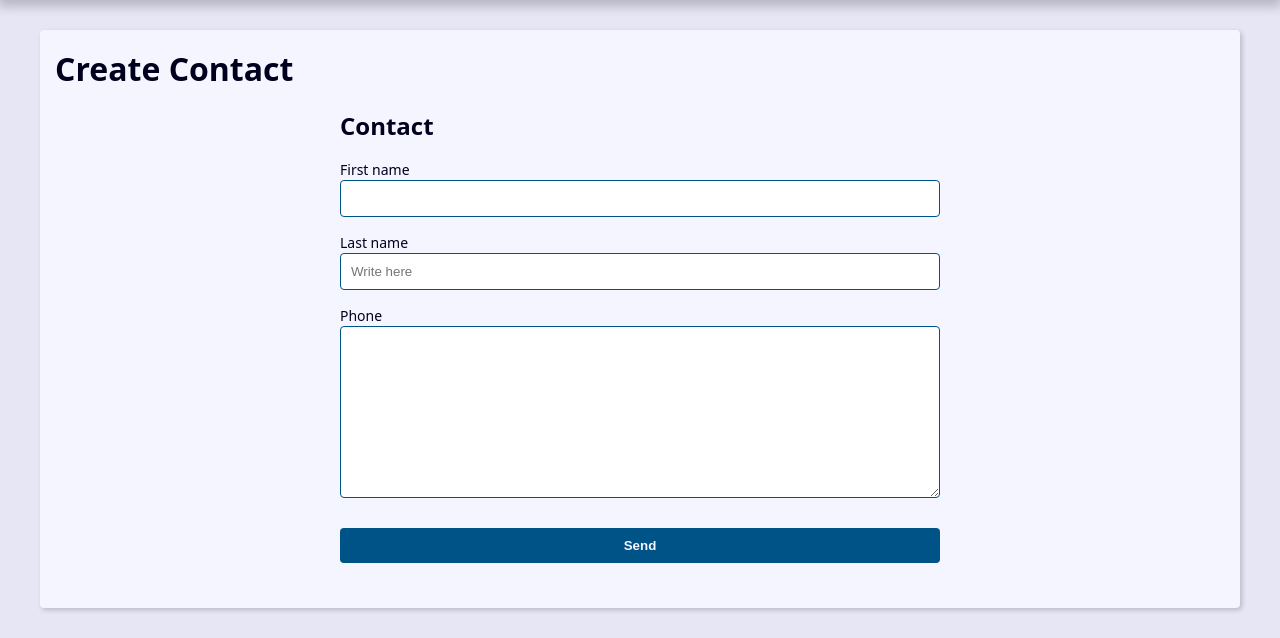
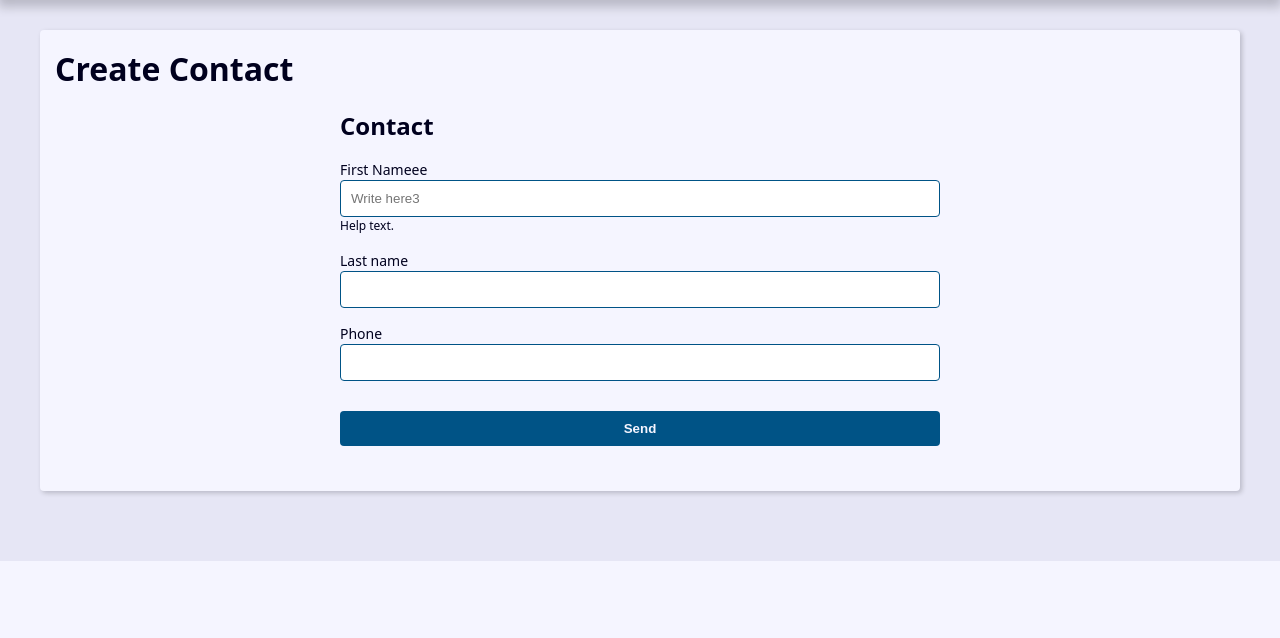
Before and after one commit to ecopque/schedule_project, a Django app: page /contacts/create in a window 1280 px wide. Shown: the part 239-877 px from the top of the page. After the commit the page ends 800 px from the top, so only its background shows below. Run offline with Django 5.2, Linux system fonts and the light colour scheme.

Commit message:
Help text.

```diff
--- a/contact/forms.py
+++ b/contact/forms.py
@@ -10,13 +10,13 @@ class cls_contactform(forms.ModelForm):
     #     super().__init__(*args, **kwargs)
     #     self.fields['first_name'].widget.attrs.update({'class': 'class-a class-b', 'placeholder': 'Write here 2',})
 
-    # first_name = forms.CharField(widget=forms.TextInput(attrs={'class': 'class-a class-b', 'placeholder': 'Write here3',})) #BBB:
+    first_name = forms.CharField(widget=forms.TextInput(attrs={'class': 'class-a class-b', 'placeholder': 'Write here3',}), label='First Nameee', help_text='Help text.') ##BBB: ##CCC: # my_project/contact/templates/contact/create.html
 
     class Meta:
         model = cls_contact
         fields = ('first_name', 'last_name', 'phone',) ##
 
-        widgets = {'first_name': forms.PasswordInput(), 'last_name': forms.TextInput(attrs={'class': 'class-a class-b', 'placeholder': 'Write here',}), 'phone': forms.Textarea()} ##
+        # widgets = {'first_name': forms.PasswordInput(), 'last_name': forms.TextInput(attrs={'class': 'class-a class-b', 'placeholder': 'Write here',}), 'phone': forms.Textarea()} ##
 
     def clean(self):
         # cleaned_data = self.cleaned_data
--- a/contact/models.py
+++ b/contact/models.py
@@ -19,7 +19,7 @@ class cls_category(models.Model):
         return self.name
 
 class cls_contact(models.Model):
-    first_name = models.CharField(max_length=50)
+    first_name = models.CharField(max_length=50, verbose_name='First Name') ##
     last_name = models.CharField(max_length=50, blank=True)
     phone = models.CharField(max_length=20) # verbose_name = 'Phone Number'
     email = models.EmailField(max_length=254)
--- a/contact/templates/contact/create.html
+++ b/contact/templates/contact/create.html
@@ -25,6 +25,9 @@
             {{field}} <!-- #:-->
             {{field.errors}} <!-- # my_project/base_static/global/css/style.css -->
             <!-- <input type="text" name="first_name" maxlength="255" id="id_first_name"> -->
+            {% if field.help_text %} <!-- ## -->
+              <p class="help-text"> {{field.help_text}} <!-- ## # my_project/base_static/global/css/style.css | #(# my_project/contact/forms.py) -->
+            {% endif %}
           </div>
         {% endfor %}
         <!--
```
